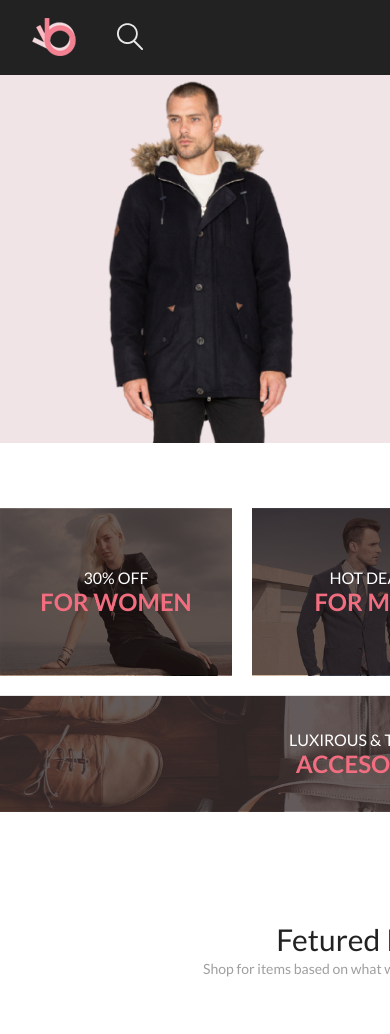
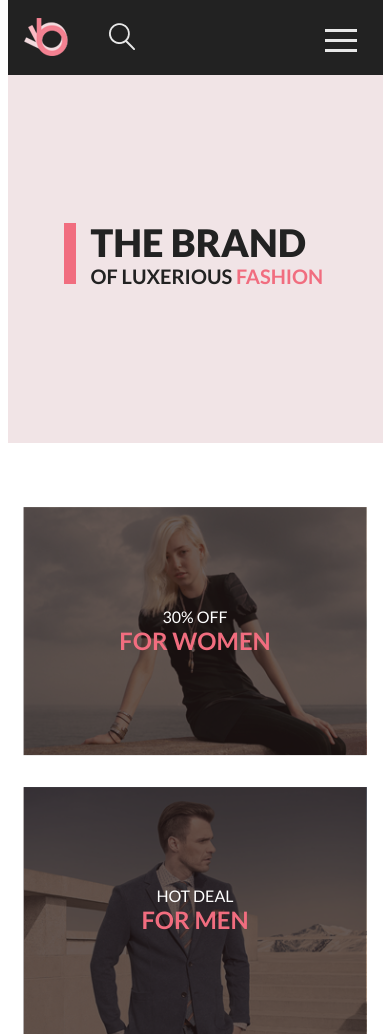
Before and after one commit to NAG1BALA/HTML-CSS, a plain HTML site: page homework7/index.html in a window 390 px wide. Shown: the top 1034 px of the page. Drawn offline with Linux system fonts and the light colour scheme.

Commit message:
Homework 8

```diff
--- a/homework7/style.css
+++ b/homework7/style.css
@@ -502,3 +502,92 @@
         margin-bottom: 65px;
     }
 }
+
+    /* Адаптив под мобильное устройство */
+
+    @media (min-width: 320px) and (max-width: 767px) {
+        .container {
+            width: 359px;
+        }
+
+        .top__container {
+            width: 375px;
+        }
+
+        .logo {
+            margin-left: 16px;
+        }
+
+        .head__buttons {
+            width: 32px;
+            margin-right: 26px;
+            overflow-x: hidden;
+        }
+
+        .image {
+            display: none;
+        }
+
+        .right__side__head {
+            display: flex;
+            flex-direction: row;
+            margin-left: 56px;
+            margin-top: 148px;
+            margin-bottom: 149px;
+            margin-right: 56px;
+            width: 263px;
+            height: 66px;
+        }
+
+        .rectangle {
+            height: 61px;
+            margin-right: 15px;
+        }
+
+        .text {
+            padding-top: 6px;
+            font-size: 38px;
+            line-height: 0.7;
+        }
+
+        span.h2 {
+            font-size: 20px;
+            line-height: 24px;
+        }
+
+        .top__cards {
+            display: grid;
+            grid-template-columns: 1fr;
+            width: 343px;
+            height: auto;
+            margin: auto;
+            margin-top: 64px;
+
+            gap: 32px;
+        }
+
+        .top__card__big {
+            grid-area: 4 / 1 / 5 / 2;
+            height: 111px;
+        }
+
+        .top__card__big img {
+            height: 100%;
+            width: 100%;
+            object-fit: cover;
+        }
+
+        .products {
+            margin-top: 64px;
+        }
+
+        .all__cards {
+            display: grid;
+            grid-template-columns: 1fr;
+            margin-top: 64px;
+        }
+
+        .all__prod__button {
+            margin-top: 41px;
+        }
+}
```
